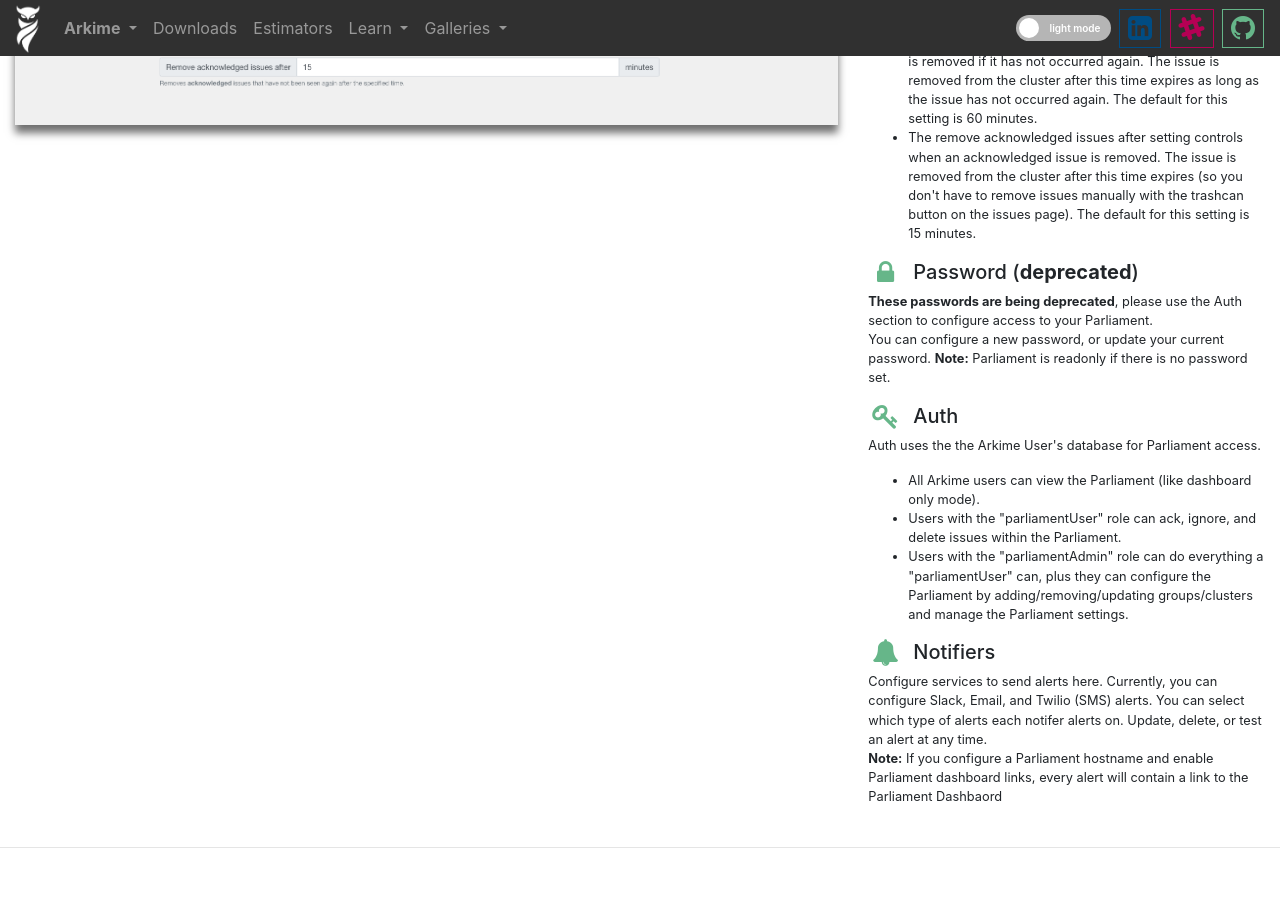
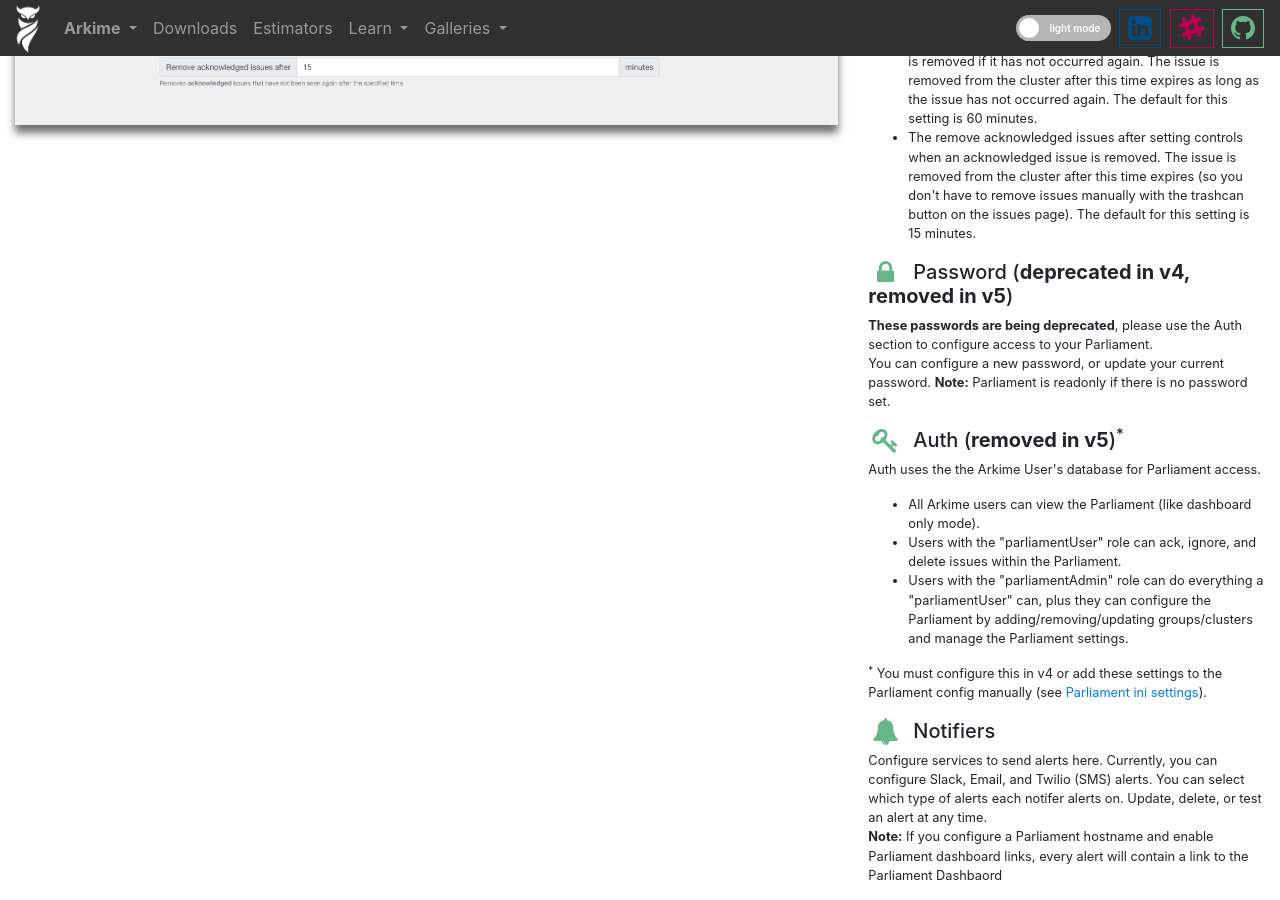
Before and after one commit to arkime/arkimeweb, a Jekyll site: the page built from parliament.html, in a window 1280 px wide and 900 px high, scrolled down 3088 px. Built offline with Jekyll 4.4.1, drawn with Linux system fonts in a browser that asks for light colours.

Commit message:
add parliament upgrade information

```diff
--- a/faq.html
+++ b/faq.html
@@ -1134,6 +1134,10 @@
         <li>enablePacketDedup defaults to TRUE</li>
         <li>authMode defaults to digest now, use authMode=anonymous</li>
         <li>removed old v1 API</li>
+        <li>
+          If using Parliament, you must create a parliament.ini or a [parliament] section in your Arkime ini before upgrading
+          (see <a href="settings#parliament">Parliament ini settings</a>). It is recommended that you configure the Auth section in the Parliament UI on the Setting page before upgrading.
+        </li>
       </ul>
       <h4>Instructions</h4>
       <ul>
--- a/parliament.html
+++ b/parliament.html
@@ -351,7 +351,7 @@
             <h5>
               <span class="primary-theme-text fa fa-lock fa-fw fa-lg">
               </span>&nbsp;
-              Password (<strong>deprecated</strong>)
+              Password (<strong>deprecated in v4, removed in v5</strong>)
             </h5>
             <p>
               <strong>These passwords are being deprecated</strong>, please use the Auth section
@@ -363,7 +363,7 @@
             <h5>
               <span class="primary-theme-text fa fa-key fa-fw fa-lg">
               </span>&nbsp;
-              Auth
+              Auth (<strong>removed in v5</strong>)<sup>*</sup>
             </h5>
             <p>
               Auth uses the the Arkime User's database for Parliament access.
@@ -382,6 +382,11 @@
                 groups/clusters and manage the Parliament settings.
               </li>
             </ul>
+            <p>
+              <sup>*</sup>
+              You must configure this in v4 or add these settings to the Parliament config manually
+              (see <a href="settings#parliament">Parliament ini settings</a>).
+            </p>
             <h5>
               <span class="primary-theme-text fa fa-bell fa-fw fa-lg">
               </span>&nbsp;
--- a/settings.html
+++ b/settings.html
@@ -10,6 +10,7 @@
   - viewer
   - advanced
   - debug
+  - parliament
 
 readerswriters:
   - reader-afpacket
```
Also changed, not shown: _data/settings/parliament.yml (added, +127 -0 lines).
